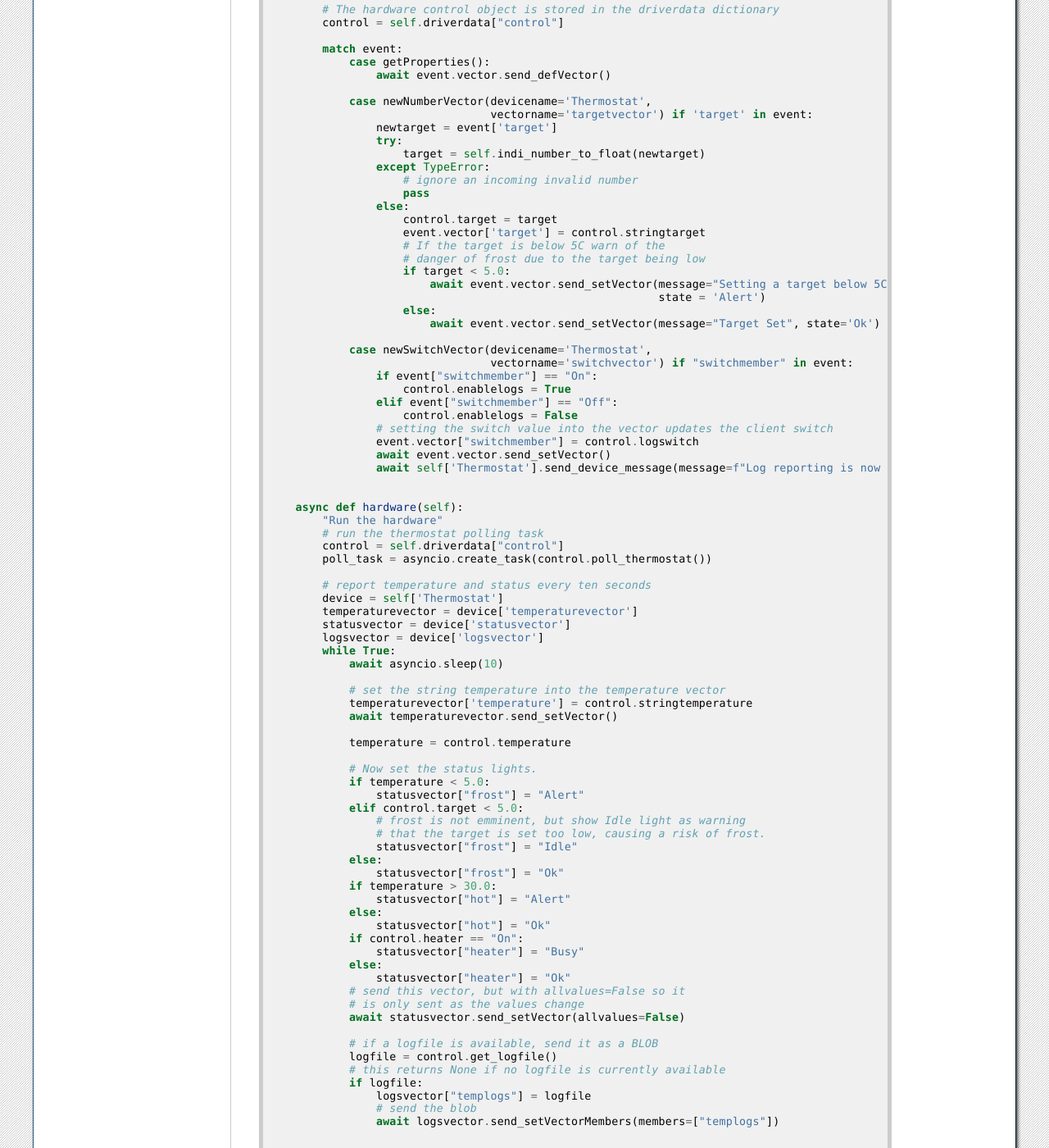
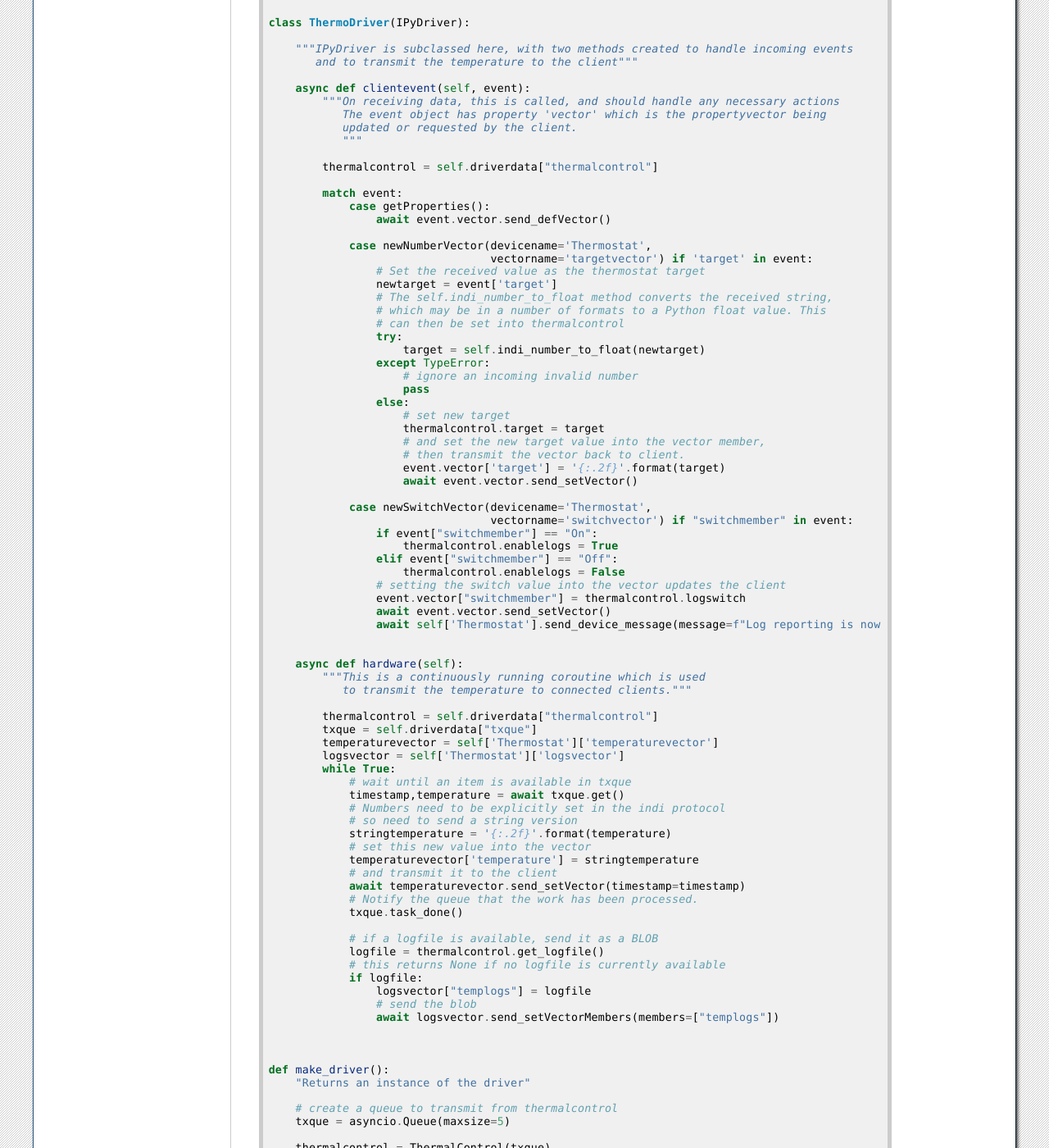
Before and after one commit to bernie-skipole/indipydriver, a Sphinx documentation site: the page built from docs/source/usage/example5.rst, in a window 1280 px wide and 1400 px high, scrolled down 2472 px. Shown: the whole window at 82% size. Built offline with Sphinx 7.4.7, drawn with Linux system fonts in a browser that asks for light colours; some of the changed text lies outside the part shown.

Commit message:
Working on docs

```diff
--- a/docs/source/usage/example5.rst
+++ b/docs/source/usage/example5.rst
@@ -6,42 +6,47 @@ This example expands on the thermostat with a switch vector and a BLOB vector. A
 An io.BytesIO buffer is set with temperature logs every second. After five minutes a new buffer is started. Since buffers are started, completed and sent asynchronously, they are placed in a deque, which is tested frequently, and the oldest buffer sent when available.::
 
 
-    import asyncio, io, collections, datetime
+    import asyncio, io, collections
+
+    from datetime import datetime, timezone, timedelta
 
     from indipydriver import (IPyDriver, Device,
                               NumberVector, NumberMember,
                               getProperties, newNumberVector,
-                              LightVector, LightMember,
                               BLOBVector, BLOBMember,
-                              SwitchVector, SwitchMember, newSwitchVector
+                              SwitchVector, SwitchMember, newSwitchVector,
+                              IPyServer
                              )
 
     class ThermalControl:
-        "This is a simulation containing variables only"
+        """This is a simulation containing variables only, normally it
+           would control a real heater, and take temperature measurements
+           from a sensor."""
 
-        def __init__(self):
-            "Set start up values"
+        def __init__(self, txque):
+            """Set start up values, txque is an asyncio.Queue object
+               used to transmit temperature readings """
             self.temperature = 20
             self.target = 15
-            self.heater = "On"
+            self.heater = "Off"
+            self.txque = txque
 
             # logfiles (BytesIO buffers) will be created
             # containing logs, and the buffer will be sent
             # as a BLOB to the client at intervals set here
 
-            self.delta = datetime.timedelta(minutes=5)
+            self.delta = timedelta(minutes=5)
             # change minutes value for different logfile period
-            self.logtime = datetime.datetime.utcnow() + self.delta
+            self.logtime = datetime.now(tz=timezone.utc) + self.delta
 
             self._enablelogs = False
             self.logfiles = collections.deque(maxlen=4)
             # self.logfiles is a deque containing a number of io.BytesIO objects
             # with the number limited to 4, so the latest is the current buffer
             # to which logs will be added, and the older buffers can be sent
-            # to the client.
+            # to the client, or if not taken off, will be discarded.
 
             # Start with enablelogs False, and no buffer in the deque.
-
 
         @property
         def enablelogs(self):
@@ -83,7 +88,7 @@ An io.BytesIO buffer is set with temperature logs every second. After five minut
             if len(self.logfiles) > 1:
                 return self.logfiles.popleft()
 
-        def appendlog(self):
+        def appendlog(self, timestamp, temperature):
             """Appends a log to the current buffer, and every delta
                time create a new buffer
                """
@@ -92,33 +97,25 @@ An io.BytesIO buffer is set with temperature logs every second. After five minut
                 return
 
             # If logtime is reached, create new current buffer
-            nowtime = datetime.datetime.utcnow()
-            if nowtime > self.logtime:
+            if timestamp > self.logtime:
                 # set a new buffer into self.logfiles
                 self.logfiles.append(io.BytesIO())
-                # and set delta time to 5 mins in the future
-                self.logtime = nowtime + self.delta
+                # and set logtime to delta time in the future
+                self.logtime = timestamp + self.delta
+
+            stringtemperature = '{:.2f}'.format(temperature)
 
             # log time/temp into the current buffer which is at self.logfiles[-1],
             # this being the most recent buffer
-            log = nowtime.isoformat(sep='T')[:21] + "," + self.stringtemperature + "\n"
+            log = timestamp.isoformat(sep='T')[:21] + "," + stringtemperature + "\n"
             self.logfiles[-1].write(log.encode())
 
-        @property
-        def stringtemperature(self):
-            "Gives temperature as a string to two decimal places"
-            return '{:.2f}'.format(self.temperature)
-
-        @property
-        def stringtarget(self):
-            "Gives target as a string to two decimal places"
-            return '{:.2f}'.format(self.target)
 
         async def poll_thermostat(self):
             """This simulates temperature increasing/decreasing, and turns
                on/off a heater if moving too far from the target."""
             while True:
-                await asyncio.sleep(1)
+                await asyncio.sleep(10)
                 if self.heater == "On":
                     # increasing temperature if the heater is on
                     self.temperature += 0.2
@@ -134,21 +131,35 @@ An io.BytesIO buffer is set with temperature logs every second. After five minut
                     # too cold
                     self.heater = "On"
 
-                # and append a log line
-                self.appendlog()
+                # transmit the temperature and timestamp back to the client
+                timestamp = datetime.now(tz=timezone.utc)
+                senddata = (timestamp, self.temperature)
 
+                # append a log line
+                self.appendlog(timestamp, self.temperature)
+
+                # send the same data to the client
+                try:
+                    self.txque.put_nowait(senddata)
+                except asyncio.QueueFull:
+                    # if the queue is full, perhaps due to
+                    # communications problems, simply drop the
+                    # record, but keep operating the thermostat
+                    pass
 
 
     class ThermoDriver(IPyDriver):
 
         """IPyDriver is subclassed here, with two methods created to handle incoming events
-           and to control and monitor the instrument hardware"""
+           and to transmit the temperature to the client"""
 
         async def clientevent(self, event):
-            """On receiving data, this is called, and should handle any necessary actions."""
+            """On receiving data, this is called, and should handle any necessary actions
+               The event object has property 'vector' which is the propertyvector being
+               updated or requested by the client.
+               """
 
-            # The hardware control object is stored in the driverdata dictionary
-            control = self.driverdata["control"]
+            thermalcontrol = self.driverdata["thermalcontrol"]
 
             match event:
                 case getProperties():
@@ -156,78 +167,59 @@ An io.BytesIO buffer is set with temperature logs every second. After five minut
 
                 case newNumberVector(devicename='Thermostat',
                                      vectorname='targetvector') if 'target' in event:
+                    # Set the received value as the thermostat target
                     newtarget = event['target']
+                    # The self.indi_number_to_float method converts the received string,
+                    # which may be in a number of formats to a Python float value. This
+                    # can then be set into thermalcontrol
                     try:
                         target = self.indi_number_to_float(newtarget)
                     except TypeError:
                         # ignore an incoming invalid number
                         pass
                     else:
-                        control.target = target
-                        event.vector['target'] = control.stringtarget
-                        # If the target is below 5C warn of the
-                        # danger of frost due to the target being low
-                        if target < 5.0:
-                            await event.vector.send_setVector(message="Setting a target below 5C risks frost damage",
-                                                              state = 'Alert')
-                        else:
-                            await event.vector.send_setVector(message="Target Set", state='Ok')
+                        # set new target
+                        thermalcontrol.target = target
+                        # and set the new target value into the vector member,
+                        # then transmit the vector back to client.
+                        event.vector['target'] = '{:.2f}'.format(target)
+                        await event.vector.send_setVector()
 
                 case newSwitchVector(devicename='Thermostat',
                                      vectorname='switchvector') if "switchmember" in event:
                     if event["switchmember"] == "On":
-                        control.enablelogs = True
+                        thermalcontrol.enablelogs = True
                     elif event["switchmember"] == "Off":
-                        control.enablelogs = False
-                    # setting the switch value into the vector updates the client switch
-                    event.vector["switchmember"] = control.logswitch
+                        thermalcontrol.enablelogs = False
+                    # setting the switch value into the vector updates the client
+                    event.vector["switchmember"] = thermalcontrol.logswitch
                     await event.vector.send_setVector()
-                    await self['Thermostat'].send_device_message(message=f"Log reporting is now {control.logswitch}")
+                    await self['Thermostat'].send_device_message(message=f"Log reporting is now {thermalcontrol.logswitch}")
 
 
         async def hardware(self):
-            "Run the hardware"
-            # run the thermostat polling task
-            control = self.driverdata["control"]
-            poll_task = asyncio.create_task(control.poll_thermostat())
+            """This is a continuously running coroutine which is used
+               to transmit the temperature to connected clients."""
 
-            # report temperature and status every ten seconds
-            device = self['Thermostat']
-            temperaturevector = device['temperaturevector']
-            statusvector = device['statusvector']
-            logsvector = device['logsvector']
+            thermalcontrol = self.driverdata["thermalcontrol"]
+            txque = self.driverdata["txque"]
+            temperaturevector = self['Thermostat']['temperaturevector']
+            logsvector = self['Thermostat']['logsvector']
             while True:
-                await asyncio.sleep(10)
-
-                # set the string temperature into the temperature vector
-                temperaturevector['temperature'] = control.stringtemperature
-                await temperaturevector.send_setVector()
-
-                temperature = control.temperature
-
-                # Now set the status lights.
-                if temperature < 5.0:
-                    statusvector["frost"] = "Alert"
-                elif control.target < 5.0:
-                    # frost is not emminent, but show Idle light as warning
-                    # that the target is set too low, causing a risk of frost.
-                    statusvector["frost"] = "Idle"
-                else:
-                    statusvector["frost"] = "Ok"
-                if temperature > 30.0:
-                    statusvector["hot"] = "Alert"
-                else:
-                    statusvector["hot"] = "Ok"
-                if control.heater == "On":
-                    statusvector["heater"] = "Busy"
-                else:
-                    statusvector["heater"] = "Ok"
-                # send this vector, but with allvalues=False so it
-                # is only sent as the values change
-                await statusvector.send_setVector(allvalues=False)
+                # wait until an item is available in txque
+                timestamp,temperature = await txque.get()
+                # Numbers need to be explicitly set in the indi protocol
+                # so need to send a string version
+                stringtemperature = '{:.2f}'.format(temperature)
+                # set this new value into the vector
+                temperaturevector['temperature'] = stringtemperature
+                # and transmit it to the client
+                await temperaturevector.send_setVector(timestamp=timestamp)
+                # Notify the queue that the work has been processed.
+                txque.task_done()
 
                 # if a logfile is available, send it as a BLOB
-                logfile = control.get_logfile()
+                logfile = thermalcontrol.get_logfile()
                 # this returns None if no logfile is currently available
                 if logfile:
                     logsvector["templogs"] = logfile
@@ -235,56 +227,58 @@ An io.BytesIO buffer is set with temperature logs every second. After five minut
                     await logsvector.send_setVectorMembers(members=["templogs"])
 
 
+
     def make_driver():
-        "Creates the driver"
+        "Returns an instance of the driver"
 
-        # create hardware object
-        thermalcontrol = ThermalControl()
+        # create a queue to transmit from thermalcontrol
+        txque = asyncio.Queue(maxsize=5)
 
-        # create a vector with one number 'temperature' as its member
-        temperature = NumberMember(name="temperature", format='%3.1f', min='-50', max='99',
-                                   membervalue=thermalcontrol.stringtemperature)
+        thermalcontrol = ThermalControl(txque)
+
+        # create a vector with one number 'temperaturemember' as its member
+
+        # Note: numbers must be given as strings
+        stringtemperature = '{:.2f}'.format(thermalcontrol.temperature)
+        temperaturemember = NumberMember( name="temperature",
+                                          format='%3.1f', min='-50', max='99',
+                                          membervalue=stringtemperature )
+        # Create a NumberVector instance, containing the member.
         temperaturevector = NumberVector( name="temperaturevector",
                                           label="Temperature",
                                           group="Values",
                                           perm="ro",
                                           state="Ok",
-                                          numbermembers=[temperature] )
+                                          numbermembers=[temperaturemember] )
 
-        # create a vector with one number 'target' as its member
-        target = NumberMember(name="target", format='%3.1f', min='-50', max='99',
-                              membervalue=thermalcontrol.stringtarget)
+        # create a vector with one number 'targetmember' as its member
+        stringtarget = '{:.2f}'.format(thermalcontrol.target)
+        targetmember = NumberMember( name="target",
+                                     format='%3.1f', min='-50', max='99',
+                                     membervalue=stringtarget )
         targetvector = NumberVector( name="targetvector",
                                      label="Target",
                                      group="Values",
                                      perm="rw",
                                      state="Ok",
-                                     numbermembers=[target] )
+                                     numbermembers=[targetmember] )
 
-        frost = LightMember(name="frost", label="Frost Warning")
-        hot = LightMember(name="hot", label="Over heating Warning")
-        heater = LightMember(name="heater", label="Heater")
-
-        # set these members into a vector
-        statusvector = LightVector( name="statusvector",
-                                    label="Status",
-                                    group="Values",
-                                    state="Ok",
-                                    lightmembers=[frost, hot, heater] )
-
+        # note the targetvector has permission rw so the client can set it
 
         # create blobvector, there is no membervalue to set at this point
-        logs = BLOBMember(name="templogs", label="Temperature logs", blobformat = ".csv")
-        logsvector = BLOBVector(name="logsvector",
-                                label="Logs",
-                                group="Control",
-                                perm="ro",
-                                state="Ok",
-                                blobmembers=[logs] )
+        logsmember = BLOBMember( name="templogs",
+                                 label="Temperature logs",
+                                 blobformat = ".csv" )
+        logsvector = BLOBVector( name="logsvector",
+                                 label="Logs",
+                                 group="Control",
+                                 perm="ro",
+                                 state="Ok",
+                                 blobmembers=[logsmember] )
 
         # create a switchvector so client can turn on/off log reporting
-        logswitchmember = SwitchMember(name="switchmember", label="Logs",
-                                       membervalue=thermalcontrol.logswitch)
+        logswitchmember = SwitchMember( name="switchmember", label="Logs",
+                                        membervalue=thermalcontrol.logswitch )
         logswitchvector = SwitchVector( name="switchvector",
                                         label="Logs Control",
                                         group="Control",
@@ -293,16 +287,22 @@ An io.BytesIO buffer is set with temperature logs every second. After five minut
                                         state="Ok",
                                         switchmembers=[logswitchmember] )
 
-
+        # create a device with these vectors
         thermostat = Device( devicename="Thermostat",
                              properties=[temperaturevector,
                                          targetvector,
-                                         statusvector,
                                          logsvector,
                                          logswitchvector] )
 
-        # Create the Driver, containing this device, and the hardware control object
-        driver = ThermoDriver(devices=[thermostat],  control=thermalcontrol)
+        # set the coroutine to be run with the driver
+        pollingtask = thermalcontrol.poll_thermostat()
+
+        # Create the Driver, containing this device and
+        # other objects needed to run the instrument
+        driver = ThermoDriver( devices=[thermostat],
+                               tasks=[pollingtask],
+                               txque=txque,
+                               thermalcontrol=thermalcontrol )
 
         # and return the driver
         return driver
```
Also changed, not shown: other parts of docs/source/usage/example5.rst (+4 -3 lines).
